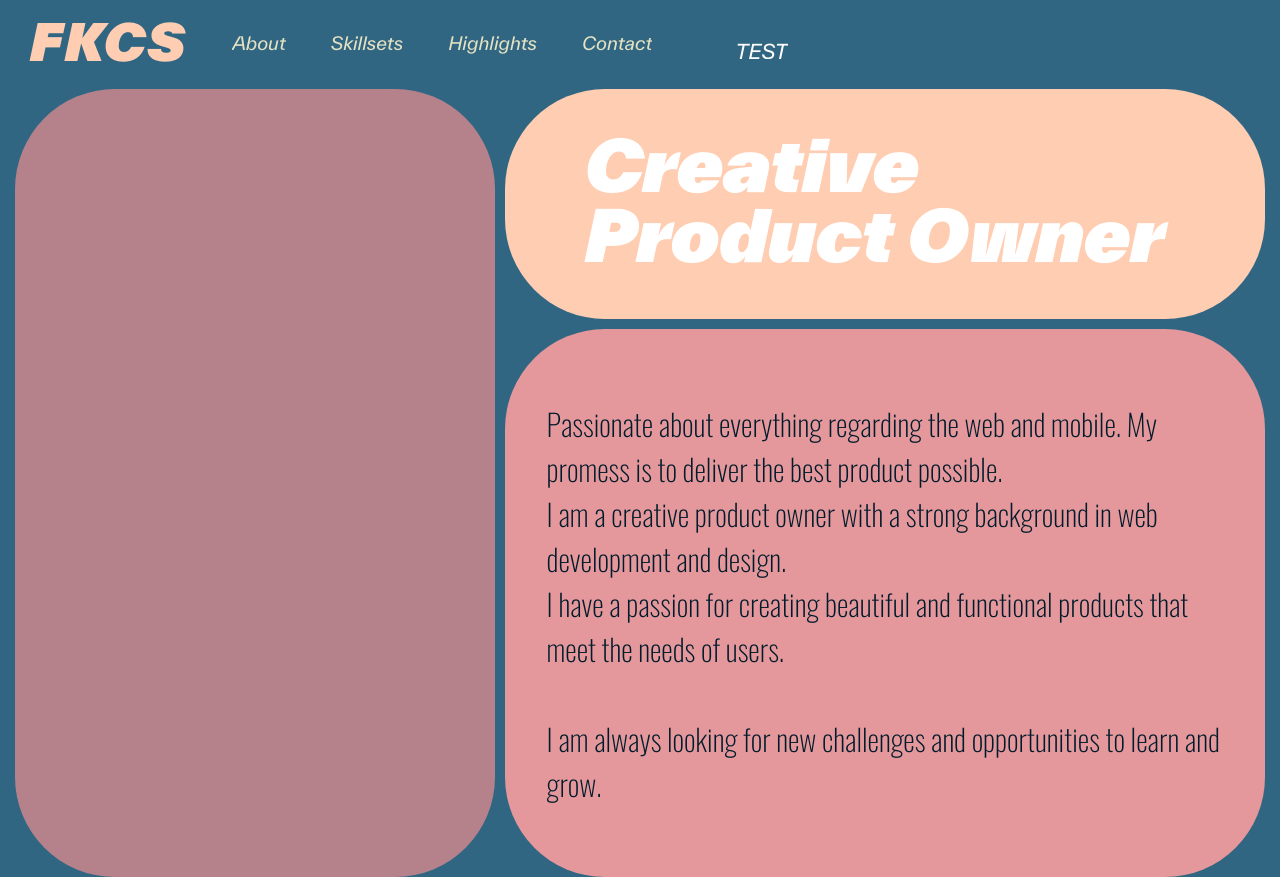
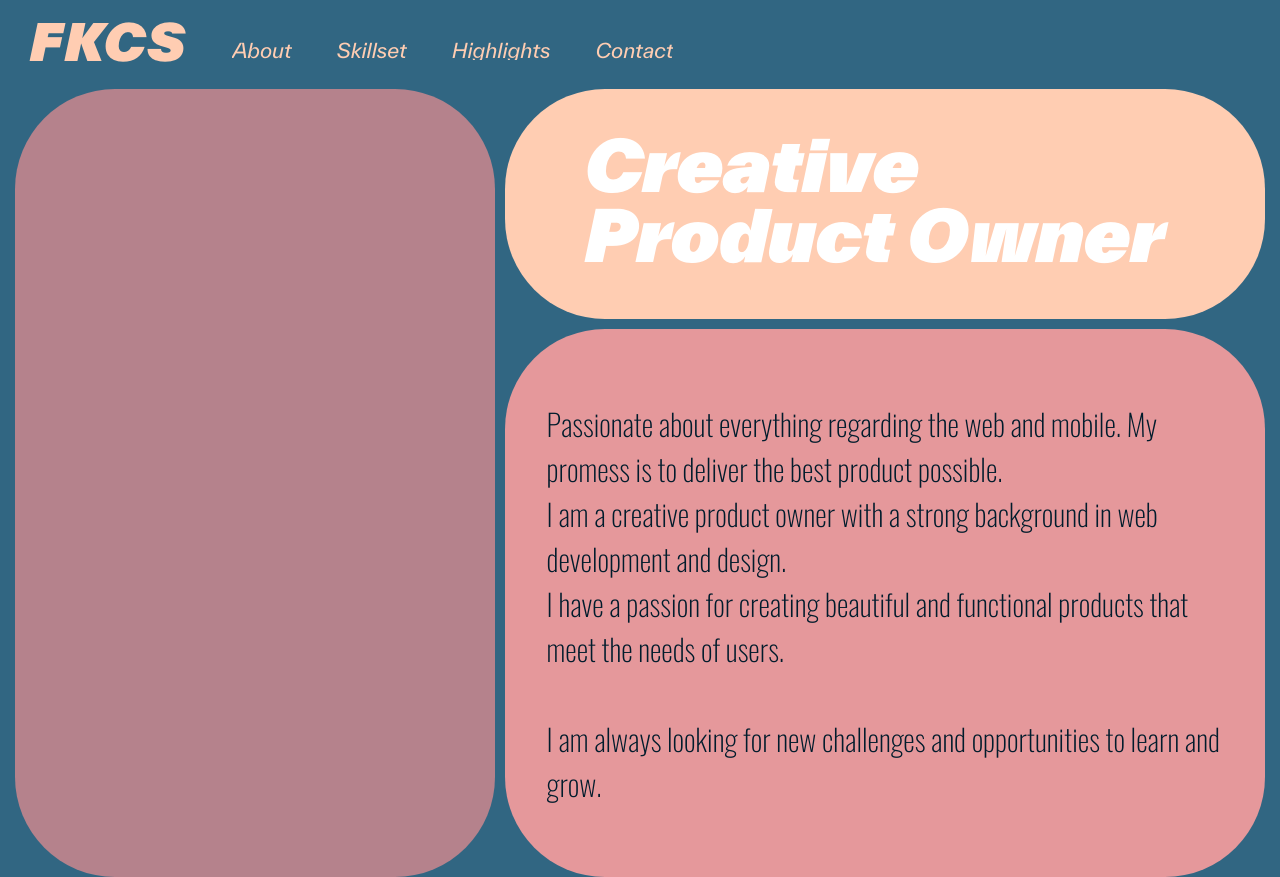
Before and after one commit to FranckChristmas/FKCS, a website built with Parcel: page src/index.html in a window 1280 px wide. Shown: the top 877 px of the page. Built offline with nearby package versions, Linux system fonts and the light colour scheme.

Commit message:
applying nanim on all the links

```diff
--- a/src/css/_nav.scss
+++ b/src/css/_nav.scss
@@ -14,21 +14,12 @@ nav {
     height: 100%;
     margin: 0;
     padding: 3rem 0rem;
+    margin-left: 4.5rem;
 
     li {
       margin-left: 4.5rem;
       list-style: none;
 
-      a {
-        overflow: hidden;
-        position: relative;
-        display: inline-block;
-        color: rgb(228, 226, 195);
-        text-decoration: none;
-        font-family: "twk-regular-italic";
-        transition: all 0.1s ease-in-out;
-        font-size: 1.8rem;
-      }
       a:hover {
         transition: all 0.1s ease-in-out;
         color: #f19797;
--- a/src/css/components/_btn.scss
+++ b/src/css/components/_navbtn.scss
@@ -1,13 +1,14 @@
+/* part to animate the nab link btn */
+
 .link {
   font-family: "twk-regular-italic";
-  width: 20%;
   height: 2rem;
   display: flex;
   justify-content: center;
   align-items: center;
   overflow: hidden;
   text-decoration: none;
-  color: white;
+  color: var(--beige);
 }
 
 .mask {
@@ -34,7 +35,7 @@
 
 .link-title2 {
   transform-origin: left center;
-  transform: rotate(20deg);
+  transform: rotate(50deg);
 }
 
 .link:hover .link-container {
@@ -42,7 +43,7 @@
 }
 
 .link:hover .link-title1 {
-  transform: rotate(20deg);
+  transform: rotate(50deg);
 }
 .link:hover .link-title2 {
   transform: rotate(0);
--- a/src/css/style.scss
+++ b/src/css/style.scss
@@ -1,6 +1,6 @@
 @use "_nav.scss" as *;
 @use "./components/_buttons.scss" as *;
-@use "./components/_btn.scss" as *;
+@use "./components/_navbtn.scss" as *;
 
 @font-face {
   font-family: "GoboldRegular";
--- a/src/index.html
+++ b/src/index.html
@@ -17,21 +17,46 @@
     <nav>
       <h3 class="company">FKCS</h3>
       <ul>
-        <li><a href="#about" class="navbtn color">About</a></li>
-        <li><a href="#skillset" class="color">Skillsets</a></li>
-        <li><a href="#highlights" class="color">Highlights</a></li>
-        <li><a href="#contact" class="color">Contact</a></li>
       </li>
-        <a href="#" class="link">
+        <a href="#" class="link color">
           <span class="mask">
             <div class="link-container">
-              <span class="link-title1 title">TEST</span>
-              <span class="link-title2 title">TEST</span>
+              <span class="link-title1 title">About</span>
+              <span class="link-title2 title">About</span>
             </div>
           </span>
         </a>
        <li>
-
+      </li>
+        <a href="#" class="link color">
+          <span class="mask">
+            <div class="link-container">
+              <span class="link-title1 title">Skillset</span>
+              <span class="link-title2 title">Skillset</span>
+            </div>
+          </span>
+        </a>
+       <li>
+      </li>
+        <a href="#" class="link color">
+          <span class="mask">
+            <div class="link-container">
+              <span class="link-title1 title">Highlights</span>
+              <span class="link-title2 title">Highlights</span>
+            </div>
+          </span>
+        </a>
+       <li>
+      </li>
+        <a href="#" class="link color">
+          <span class="mask">
+            <div class="link-container">
+              <span class="link-title1 title">Contact</span>
+              <span class="link-title2 title">Contact</span>
+            </div>
+          </span>
+        </a>
+       <li>
       </ul>
     </nav>
     <div class="wrapper">
--- a/src/js/index.js
+++ b/src/js/index.js
@@ -1,103 +1,119 @@
 // part to control the mouse movement attached to the different sections
 
-let emptyElement = document.querySelector('.about .empty');
-let titleElement = document.querySelector('.about .title');
+let emptyElement = document.querySelector(".about .empty");
+let titleElement = document.querySelector(".about .title");
 
-let figureElements = document.querySelectorAll('.service figure');
+let figureElements = document.querySelectorAll(".service figure");
 
-window.addEventListener('mousemove', handleMouseMove);
+window.addEventListener("mousemove", handleMouseMove);
 
-function handleMouseMove( event ) {
-  emptyElement.style.flexBasis = event.clientX + 'px';
-  titleElement.style.flexBasis = event.clientY / 2 + 'px';
+function handleMouseMove(event) {
+  emptyElement.style.flexBasis = event.clientX + "px";
+  titleElement.style.flexBasis = event.clientY / 2 + "px";
 
-  figureElements.forEach(function(element) {
-      element.style.flexBasis = window.innerWidth - event.clientX + 'px';
-  })
-
+  figureElements.forEach(function (element) {
+    element.style.flexBasis = window.innerWidth - event.clientX + "px";
+  });
 }
 
 // part that handle the color change of the letters in the h1 and h3 elements
 
-function makeSpans (selector) {
+function makeSpans(selector) {
   const elements = document.querySelectorAll(selector);
 
-  elements.forEach(element => {
-    let text = element.innerText.split('');
-    let spans = text.map(letter => {
+  elements.forEach((element) => {
+    let text = element.innerText.split("");
+    let spans = text
+      .map((letter) => {
         return `<span class="random-letter">${letter}</span>`;
-    }).join('');
+      })
+      .join("");
     element.innerHTML = spans;
   });
-  const colors = ['var(--othergreen)', 'var(--othergrey)', 'var(--darkblue)', 'var(--lightblue)', 'var(--darkgreen)', 'var(--yellow)'];
+  const colors = [
+    "var(--othergreen)",
+    "var(--othergrey)",
+    "var(--darkblue)",
+    "var(--lightblue)",
+    "var(--darkgreen)",
+    "var(--yellow)",
+  ];
 
-  const letters = document.querySelectorAll('.random-letter');
-  letters.forEach(letter => {
-    letter.addEventListener('mouseover', () => {
+  const letters = document.querySelectorAll(".random-letter");
+  letters.forEach((letter) => {
+    letter.addEventListener("mouseover", () => {
       const randomColor = colors[Math.floor(Math.random() * colors.length)];
       letter.style.color = randomColor;
     });
 
-    letter.addEventListener('mouseout', () => {
-      letter.style.color = '';
+    letter.addEventListener("mouseout", () => {
+      letter.style.color = "";
     });
   });
 }
-makeSpans('h1, h3');
+makeSpans("h1, h3");
 
 // part that handle the color change of the letters on the nav links
 
-const colors = ['var(--darkblue)', 'var(--lightblue)', 'var(--darkgreen)', 'var(--yellow)'];
+const colors = [
+  "var(--darkblue)",
+  "var(--lightblue)",
+  "var(--darkgreen)",
+  "var(--yellow)",
+];
 
-document.querySelectorAll('a.color').forEach(link => {
-  link.addEventListener('mouseover', () => {
+document.querySelectorAll("a.color").forEach((link) => {
+  let timeout;
+  link.addEventListener("mouseover", () => {
+    timeout = setTimeout(() => {
       const randomColor = colors[Math.floor(Math.random() * colors.length)];
       link.style.color = randomColor;
+    }, 100);
   });
-  link.addEventListener('mouseout', () => {
-    link.style.color = ''; // reset
+  link.addEventListener("mouseout", () => {
+    link.style.color = ""; // reset
   });
 });
 
 // part contact button to ease the chevron animation
 
-const button = document.querySelector('.chevron-button');
-const track = document.querySelector('.chevron-track');
-const svg = document.querySelector('.chevron-svg');
-console.log('track:', track);
-console.log('svg:', svg);
-button.addEventListener('mouseenter', () => {
-    track.classList.add('active');
+const button = document.querySelector(".chevron-button");
+const track = document.querySelector(".chevron-track");
+const svg = document.querySelector(".chevron-svg");
+console.log("track:", track);
+console.log("svg:", svg);
+button.addEventListener("mouseenter", () => {
+  track.classList.add("active");
 });
 
-button.addEventListener('mouseleave', () => {
+button.addEventListener("mouseleave", () => {
   const handleTransitionEnd = (e) => {
-  if (e.propertyName === 'opacity') {
-    track.classList.remove('active');
-    svg.removeEventListener('transitionend', handleTransitionEnd);
+    if (e.propertyName === "opacity") {
+      track.classList.remove("active");
+      svg.removeEventListener("transitionend", handleTransitionEnd);
     }
   };
-svg.addEventListener('transitionend', handleTransitionEnd);
+  svg.addEventListener("transitionend", handleTransitionEnd);
 });
 
 //part animation of the of the text button
 
-const buttonText = document.querySelector('.button-text');
+const buttonText = document.querySelector(".button-text");
 const text = buttonText.textContent;
-buttonText.innerHTML = ''; // empty the content of the button text
+buttonText.innerHTML = ""; // empty the content of the button text
 
-text.split('').forEach((char) => {
-  const span = document.createElement('span');
-  span.classList.add('char');
-  span.textContent = char === ' ' ? '\u00A0' : char; // replace space with non-breaking space
+text.split("").forEach((char) => {
+  const span = document.createElement("span");
+  span.classList.add("char");
+  span.textContent = char === " " ? "\u00A0" : char; // replace space with non-breaking space
   buttonText.appendChild(span);
 
   //ading a listener for each letter
-  span.addEventListener('mouseenter', () => {
-    span.classList.add('animate');
+  span.addEventListener("mouseenter", () => {
+    span.classList.add("animate");
   });
   // remove class after animation
-    span.addEventListener('animationend', () => {
-      span.classList.remove('animate');
+  span.addEventListener("animationend", () => {
+    span.classList.remove("animate");
   });
-  })
+});
```
Also changed, not shown: dist/index.html, 2 other files. Lines whose indentation alone changed are shown as unchanged.
